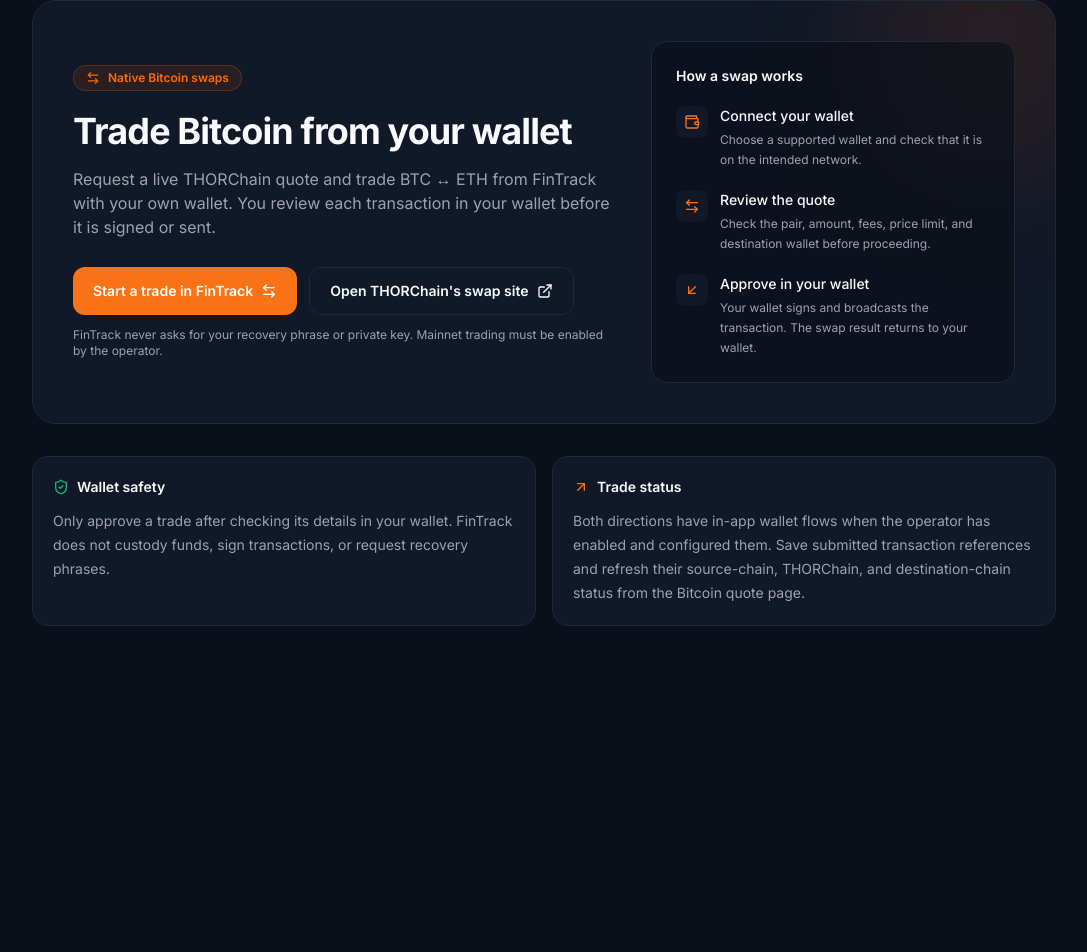
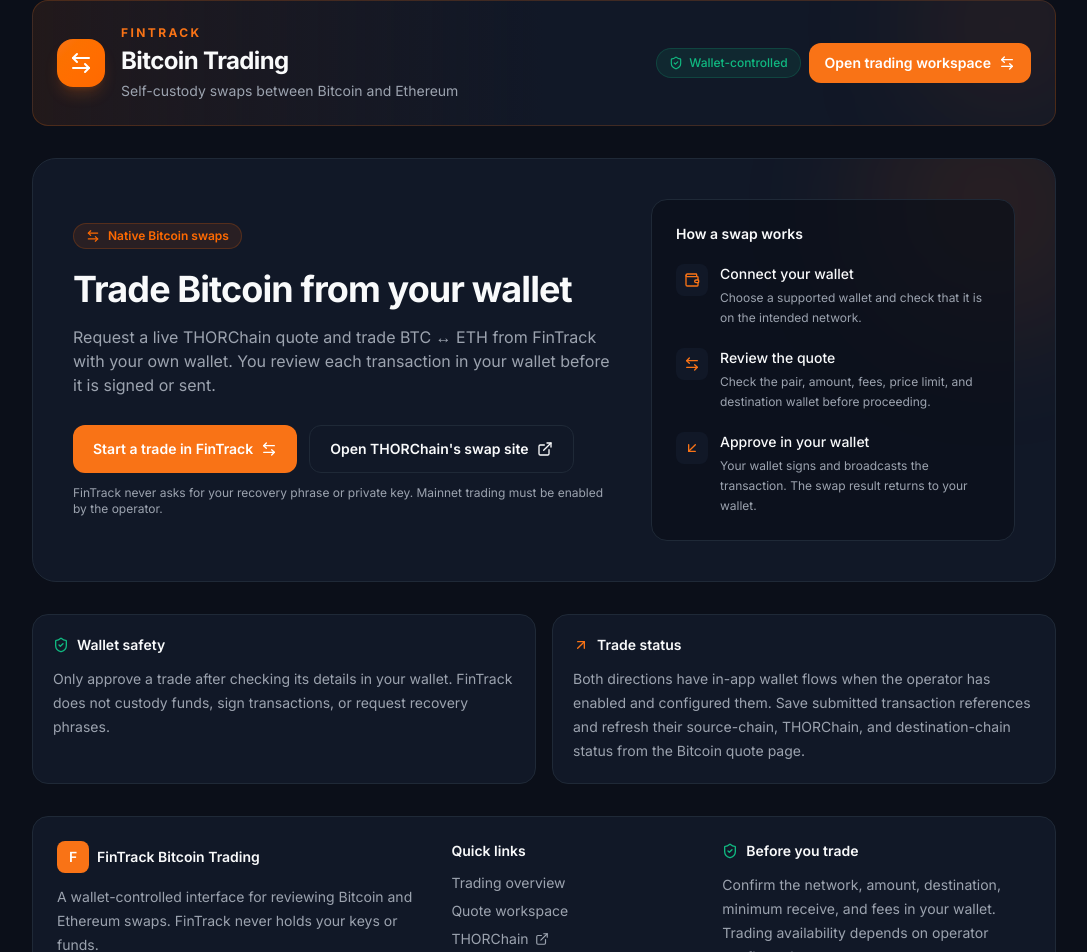
Before and after one commit to Haris0324/FinTrack, a Next.js app in the folder web/: page /dashboard/trade in a window 1280 px wide. Shown: the top 952 px of the page, without its empty margins (96-1183 px from the left). Before the commit the page ends 800 px from the top, so only its background shows below. Built offline with nearby package versions, Linux system fonts and the light colour scheme.

Commit message:
feat: add branded Bitcoin trading page header and footer

```diff
--- a/web/src/app/dashboard/trade/page.tsx
+++ b/web/src/app/dashboard/trade/page.tsx
@@ -8,6 +8,32 @@
 export default function BitcoinTradingPage() {
   return (
     <div className="max-w-5xl mx-auto space-y-8">
+      <header className="relative overflow-hidden rounded-2xl border border-primary/20 bg-gradient-to-r from-primary/10 via-card to-card p-5 md:flex md:items-center md:justify-between md:p-6">
+        <div className="pointer-events-none absolute -right-10 -top-16 h-44 w-44 rounded-full bg-orange-500/10 blur-3xl" />
+        <div className="relative flex items-center gap-4">
+          <div className="flex h-12 w-12 shrink-0 items-center justify-center rounded-2xl bg-gradient-to-br from-primary to-orange-500 text-white shadow-lg shadow-primary/20">
+            <ArrowLeftRight className="h-6 w-6" />
+          </div>
+          <div>
+            <p className="text-xs font-bold uppercase tracking-[0.2em] text-primary">FinTrack</p>
+            <h1 className="mt-1 text-xl font-bold tracking-tight text-foreground md:text-2xl">Bitcoin Trading</h1>
+            <p className="mt-1 text-sm text-muted">Self-custody swaps between Bitcoin and Ethereum</p>
+          </div>
+        </div>
+        <div className="relative mt-4 flex flex-wrap items-center gap-2 md:mt-0 md:justify-end">
+          <span className="inline-flex items-center gap-1.5 rounded-full border border-success/20 bg-success/10 px-3 py-1.5 text-xs font-medium text-success">
+            <ShieldCheck className="h-3.5 w-3.5" /> Wallet-controlled
+          </span>
+          <Link
+            href="/dashboard/bitcoin-quote"
+            className="inline-flex min-h-10 items-center justify-center gap-2 rounded-xl bg-primary px-4 py-2 text-sm font-semibold text-white transition hover:bg-primary-hover focus:outline-none focus:ring-2 focus:ring-primary focus:ring-offset-2 focus:ring-offset-background"
+          >
+            Open trading workspace
+            <ArrowLeftRight className="h-4 w-4" />
+          </Link>
+        </div>
+      </header>
+
       <section className="relative overflow-hidden rounded-3xl border border-card-border bg-card p-6 md:p-10">
         <div className="pointer-events-none absolute -right-16 -top-20 h-64 w-64 rounded-full bg-orange-500/10 blur-3xl" />
         <div className="relative grid gap-8 lg:grid-cols-[1.2fr_0.8fr] lg:items-center">
@@ -16,7 +42,7 @@
               <ArrowLeftRight className="h-3.5 w-3.5" />
               Native Bitcoin swaps
             </div>
-            <h1 className="mt-5 text-3xl font-bold tracking-tight text-foreground md:text-4xl">Trade Bitcoin from your wallet</h1>
+            <h2 className="mt-5 text-3xl font-bold tracking-tight text-foreground md:text-4xl">Trade Bitcoin from your wallet</h2>
             <p className="mt-4 max-w-2xl text-sm leading-6 text-muted md:text-base">
               Request a live THORChain quote and trade BTC ↔ ETH from FinTrack with your own wallet. You review each transaction in your wallet before it is signed or sent.
             </p>
@@ -71,6 +97,35 @@
           <p className="mt-3 text-sm leading-6 text-muted">Both directions have in-app wallet flows when the operator has enabled and configured them. Save submitted transaction references and refresh their source-chain, THORChain, and destination-chain status from the Bitcoin quote page.</p>
         </div>
       </section>
+
+      <footer className="overflow-hidden rounded-2xl border border-card-border bg-card">
+        <div className="grid gap-6 p-5 md:grid-cols-[1.2fr_0.8fr_1fr] md:p-6">
+          <div>
+            <div className="flex items-center gap-2 text-sm font-semibold text-foreground">
+              <span className="flex h-8 w-8 items-center justify-center rounded-lg bg-primary text-white">F</span>
+              FinTrack Bitcoin Trading
+            </div>
+            <p className="mt-3 max-w-sm text-sm leading-6 text-muted">A wallet-controlled interface for reviewing Bitcoin and Ethereum swaps. FinTrack never holds your keys or funds.</p>
+          </div>
+          <div>
+            <h2 className="text-sm font-semibold text-foreground">Quick links</h2>
+            <div className="mt-3 flex flex-col items-start gap-2 text-sm">
+              <Link href="/dashboard/trade" className="text-muted transition hover:text-primary">Trading overview</Link>
+              <Link href="/dashboard/bitcoin-quote" className="text-muted transition hover:text-primary">Quote workspace</Link>
+              <a href={SWAP_URL} target="_blank" rel="noopener noreferrer" className="inline-flex items-center gap-1.5 text-muted transition hover:text-primary">
+                THORChain <ExternalLink className="h-3.5 w-3.5" />
+              </a>
+            </div>
+          </div>
+          <div>
+            <h2 className="flex items-center gap-2 text-sm font-semibold text-foreground"><ShieldCheck className="h-4 w-4 text-success" /> Before you trade</h2>
+            <p className="mt-3 text-sm leading-6 text-muted">Confirm the network, amount, destination, minimum receive, and fees in your wallet. Trading availability depends on operator configuration.</p>
+          </div>
+        </div>
+        <div className="border-t border-card-border px-5 py-3 text-xs text-muted md:px-6">
+          FinTrack · Wallet-controlled trading · Review every transaction before approval
+        </div>
+      </footer>
     </div>
   );
 }
```
